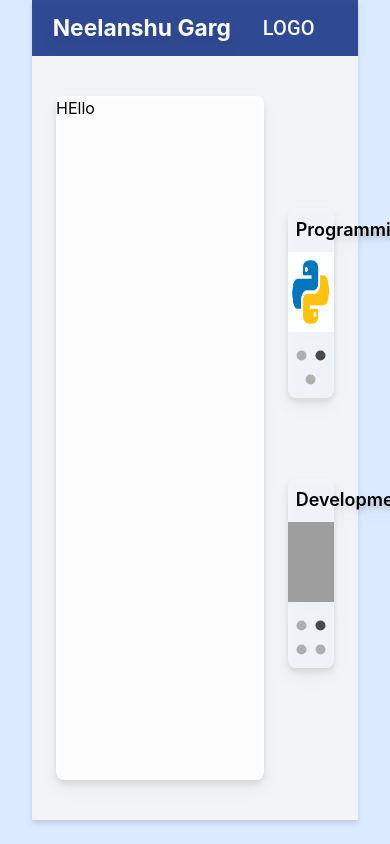
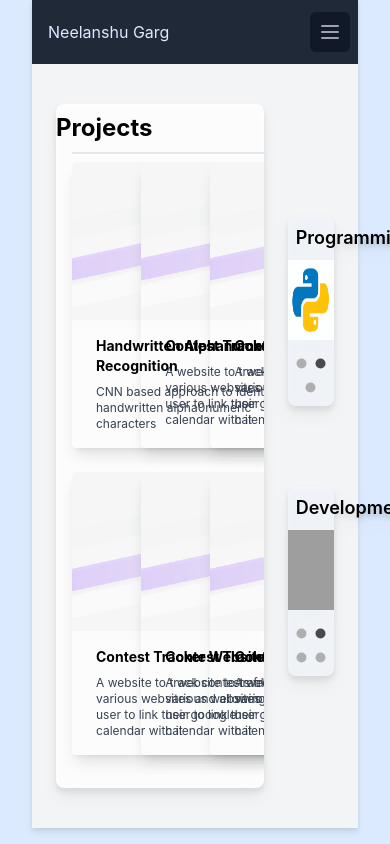
Before and after one commit to neelanshu2001/neelanshu2001.github.io, a React (Vite) app: page / in a window 390 px wide. Shown: the top 844 px of the page. Built offline with nearby package versions, Linux system fonts and the light colour scheme; grey boxes are pictures that could not be loaded.

Commit message:
Navbar Finalised

```diff
--- a/package.json
+++ b/package.json
@@ -13,6 +13,7 @@
   "dependencies": {
     "@emotion/react": "^11.8.2",
     "@emotion/styled": "^11.8.1",
+    "@headlessui/react": "^1.5.0",
     "@mui/icons-material": "^5.5.1",
     "@mui/material": "^5.5.1",
     "gh-pages": "^3.2.3",
--- /dev/null
+++ b/src/basic/atoms/Card.jsx
@@ -0,0 +1,26 @@
+import React from 'react'
+import Bg from '../../assets/img/bg.png'
+import PropTypes from 'prop-types'
+
+const Card=({project})=> {
+    console.log(project)
+
+    return (
+        <div className="cursor-default w-60 h-30 rounded overflow-hidden shadow-lg transition delay-150 hover:shadow-md hover:scale-105">
+          <img className="" src={Bg} alt="Sunset in the mountains" />
+  <div className="px-6 py-4">
+    <div className="font-bold text-sm mb-2">{project.name}</div>
+    <div className="text-gray-700 text-xs">
+      {project.description}    </div>
+  </div>
+
+</div>
+    )
+}
+
+Card.propTypes = {
+
+
+}
+
+export default Card
--- a/src/basic/molecules/Projects.jsx
+++ b/src/basic/molecules/Projects.jsx
@@ -1,8 +1,13 @@
 import React from 'react'
-
-const Projects=()=> {
+import ProjectList from './projects/ProjectList'
+const Projects=({projects})=> {
     return (
-        <></>
+        <div className="flex flex-col space-x-4 my-2 mx-auto">
+            <div className="text-2xl  font-bold text-bg-slate-800 ">
+                Projects
+            </div>
+            <div className="border my-2"></div>
+        <ProjectList projects={projects} /></div>
     )
 }
 
--- a/src/basic/molecules/Skills.jsx
+++ b/src/basic/molecules/Skills.jsx
@@ -32,7 +32,7 @@ const Skills=({name,paddingCircle})=> {
                         }}
                         >
                            {
-                             name.map((item,key)=>(<div className=" flex flex-row justify-center "><div className={`bg-gray-50 hover:bg-white rounded-full p-${paddingCircle}`}><Image name={item} key={key}  /></div></div>) )
+                             name.map((item,key)=>(<div className=" flex flex-row justify-center "  key={key}><div className={`bg-gray-50 hover:bg-white rounded-full p-${paddingCircle}`}><Image name={item} key={key}  /></div></div>) )
                            }
                         </Carousel>
     )
--- /dev/null
+++ b/src/basic/molecules/navbar/MobileNav.jsx
@@ -0,0 +1,46 @@
+import React from 'react'
+
+const MobileNav=()=> {
+    return (
+        <div className="md:hidden" id="mobile-menu">
+              <div ref={ref} className="px-2 pt-2 pb-3 space-y-1 sm:px-3">
+                <a
+                  href="#"
+                  className="hover:bg-gray-700 text-white block px-3 py-2 rounded-md text-base font-medium"
+                >
+                  Dashboard
+                </a>
+
+                <a
+                  href="#"
+                  className="text-gray-300 hover:bg-gray-700 hover:text-white block px-3 py-2 rounded-md text-base font-medium"
+                >
+                  Team
+                </a>
+
+                <a
+                  href="#"
+                  className="text-gray-300 hover:bg-gray-700 hover:text-white block px-3 py-2 rounded-md text-base font-medium"
+                >
+                  Projects
+                </a>
+
+                <a
+                  href="#"
+                  className="text-gray-300 hover:bg-gray-700 hover:text-white block px-3 py-2 rounded-md text-base font-medium"
+                >
+                  Calendar
+                </a>
+
+                <a
+                  href="#"
+                  className="text-gray-300 hover:bg-gray-700 hover:text-white block px-3 py-2 rounded-md text-base font-medium"
+                >
+                  Reports
+                </a>
+              </div>
+            </div>
+    )
+}
+
+export default MobileNav
--- a/src/basic/molecules/navbar/Navbar.jsx
+++ b/src/basic/molecules/navbar/Navbar.jsx
@@ -1,90 +1,110 @@
-import React, {useState} from 'react';
+import React, { useState } from "react";
+import { Transition } from "@headlessui/react";
+import MobileNav from "./MobileNav";
 
-import Box from '@mui/material/Box';
-import Toolbar from '@mui/material/Toolbar';
+function Nav() {
+  const [isOpen, setIsOpen] = useState(false);
+  return (
+    <div>
+      <nav className="bg-gray-800">
+        <div className="max-w-7xl mx-auto px-4 sm:px-6 lg:px-8">
+          <div className="flex items-center justify-between h-16">
+            <div className="flex items-center">
+              <div className="flex-shrink-0 cursor-default">
+                Neelanshu Garg
+              </div>
+              <div className="hidden md:block">
+                <div className="ml-10 flex items-baseline space-x-4">
+                  <a
+                    href="#"
+                    className=" hover:bg-gray-700 text-white px-3 py-2 rounded-md text-sm font-medium"
+                  >
+                    Dashboard
+                  </a>
 
-import Typography from '@mui/material/Typography';
-import Menu from '@mui/material/Menu';
+                  <a
+                    href="#"
+                    className="text-gray-300 hover:bg-gray-700 hover:text-white px-3 py-2 rounded-md text-sm font-medium"
+                  >
+                    Team
+                  </a>
 
-import Container from '@mui/material/Container';
-import Button from '@mui/material/Button';
-import MenuItem from '@mui/material/MenuItem';
-
-const pages = ['Products', 'Pricing', 'Blog'];
+                  <a
+                    href="#"
+                    className="text-gray-300 hover:bg-gray-700 hover:text-white px-3 py-2 rounded-md text-sm font-medium"
+                  >
+                    Projects
+                  </a>
 
 
-const Navbar = () => {
-  const [anchorElNav, setAnchorElNav] = useState(null);
+                </div>
+              </div>
+            </div>
+            <div className="-mr-2 flex md:hidden">
+              <button
+                onClick={() => setIsOpen(!isOpen)}
+                type="button"
+                className="bg-gray-900 inline-flex items-center justify-center p-2 rounded-md text-gray-400 hover:text-white hover:bg-gray-800 focus:outline-none focus:ring-2 focus:ring-offset-2 focus:ring-offset-gray-800 focus:ring-white"
+                aria-controls="mobile-menu"
+                aria-expanded="false"
+              >
+                <span className="sr-only">Open main menu</span>
+                {!isOpen ? (
+                  <svg
+                    className="block h-6 w-6"
+                    xmlns="http://www.w3.org/2000/svg"
+                    fill="none"
+                    viewBox="0 0 24 24"
+                    stroke="currentColor"
+                    aria-hidden="true"
+                  >
+                    <path
+                      strokeLinecap="round"
+                      strokeLinejoin="round"
+                      strokeWidth="2"
+                      d="M4 6h16M4 12h16M4 18h16"
+                    />
+                  </svg>
+                ) : (
+                  <svg
+                    className="block h-6 w-6"
+                    xmlns="http://www.w3.org/2000/svg"
+                    fill="none"
+                    viewBox="0 0 24 24"
+                    stroke="currentColor"
+                    aria-hidden="true"
+                  >
+                    <path
+                      strokeLinecap="round"
+                      strokeLinejoin="round"
+                      strokeWidth="2"
+                      d="M6 18L18 6M6 6l12 12"
+                    />
+                  </svg>
+                )}
+              </button>
+            </div>
+          </div>
+        </div>
+
+        <Transition
+          show={isOpen}
+          enter="transition ease-out duration-100 transform"
+          enterFrom="opacity-0 scale-95"
+          enterTo="opacity-100 scale-100"
+          leave="transition ease-in duration-75 transform"
+          leaveFrom="opacity-100 scale-100"
+          leaveTo="opacity-0 scale-95"
+        >
+          {(ref) => (
+            <MobileNav/>
+          )}
+        </Transition>
+      </nav>
 
 
-  const handleOpenNavMenu = (event) => {
-    setAnchorElNav(event.currentTarget);
-  };
-
-
-  const handleCloseNavMenu = () => {
-    setAnchorElNav(null);
-  };
-
-
-
-  return (
-    <div  className='opacity-90 static text-white'>
-      <Container maxWidth="xl" className="bg-blue-900">
-        <Toolbar disableGutters>
-        <div className="text-2xl flex items-center transition ease-in-out delay-150 scale-95 font-bold hover:scale-100 cursor-default   drop-shadow-lg hover:drop-shadow-sm hover:text-blue-200 ">
-            Neelanshu Garg</div>
-
-          <div className="flex flex-grow">
-
-            <Menu
-              id="menu-appbar"
-              anchorEl={anchorElNav}
-              anchorOrigin={{
-                vertical: 'bottom',
-                horizontal: 'left',
-              }}
-              keepMounted
-              transformOrigin={{
-                vertical: 'top',
-                horizontal: 'left',
-              }}
-              open={Boolean(anchorElNav)}
-              onClose={handleCloseNavMenu}
-              sx={{
-                display: { xs: 'block', md: 'none' },
-              }}
-            >
-              {pages.map((page) => (
-                <MenuItem key={page} onClick={handleCloseNavMenu}>
-                  <Typography textAlign="center">{page}</Typography>
-                </MenuItem>
-              ))}
-            </Menu>
-            </div>
-          <Typography
-            variant="h6"
-            noWrap
-            component="div"
-            sx={{ flexGrow: 1, display: { xs: 'flex', md: 'none' } }}
-          >
-            LOGO
-          </Typography>
-          <Box sx={{ flexGrow: 1, display: { xs: 'none', md: 'flex' } }}>
-            {pages.map((page) => (
-              <Button
-                key={page}
-                onClick={handleCloseNavMenu}
-                sx={{ my: 2, color: 'white', display: 'block' }}
-              >
-                {page}
-              </Button>
-            ))}
-          </Box>
-
-        </Toolbar>
-      </Container>
     </div>
   );
-};
-export default Navbar;
+}
+
+export default Nav;
--- /dev/null
+++ b/src/basic/molecules/projects/ProjectList.jsx
@@ -0,0 +1,15 @@
+import React from 'react'
+import Card from '../../atoms/Card'
+function ProjectList({projects}) {
+    console.log({projects})
+    return (
+        <div className="grid grid-cols-3 grid-flow-row gap-x-4 gap-y-6">
+        {(projects || projects.length>0 )? projects.map((project,index)=>(
+            <Card project={project} key={index}/>
+        )):null
+        }
+        </div>
+    )
+}
+
+export default ProjectList
--- a/src/layouts/HomeLayout.jsx
+++ b/src/layouts/HomeLayout.jsx
@@ -1,18 +1,19 @@
 import React from 'react'
-
-
+import Projects from '../basic/molecules/Projects'
 import Skills from '../basic/molecules/Skills'
 
 const HomeLayout=()=> {
 const name=['mongodb','matlab','nodejs','react']
 const lang=['cplusplus','python','javascript']
-
+const projects=[{name:'Handwritten Alphanumeric  Recognition' ,description:"CNN based approach to identify handwritten alpha0numeric characters"},{name:'Contest Tracker Website',description:"A website to track contests from various websites and allowing user to link their gooogle calendar with it"},{name:'Contest Tracker Website',description:"A website to track contests from various websites and allowing user to link their gooogle calendar with it"},{name:'Contest Tracker Website',description:"A website to track contests from various websites and allowing user to link their gooogle calendar with it"},{name:'Contest Tracker Website',description:"A website to track contests from various websites and allowing user to link their gooogle calendar with it"},{name:'Contest Tracker Website',description:"A website to track contests from various websites and allowing user to link their gooogle calendar with it"}]
     return (
 
 
             <div className=" h-[90.5vh] bg-gray-100">
             <div className="h-full flex flex-row space-x-6 mx-6">
-            <div  className={"bg-white bg-opacity-90 bg-cover rounded-lg drop-shadow-lg  my-10 w-5/6 text-black flex flex-col hover:drop-shadow-md"}>HEllo</div>
+            <div  className={"bg-white bg-opacity-90 bg-cover rounded-lg drop-shadow-lg  my-10 w-5/6 text-black flex flex-col hover:drop-shadow-md overflow-y-auto"}>
+            <Projects projects={projects}/>
+            </div>
             <div className="flex flex-col  justify-center  w-2/12">
                 <div className={`bg-slate-100 py-2 space-y-2 bg-opacity-90 rounded-lg drop-shadow-lg  my-10  text-black  hover:drop-shadow-md transition delay-150 hover:scale-105 flex flex-col  justify-around`}>
                 <div className="ml-2  text-lg font-semibold">
```
Also changed, not shown: 1 other file (tests, documents, lock files or other folders).
